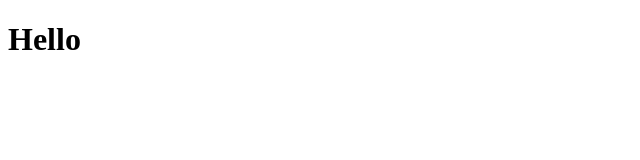
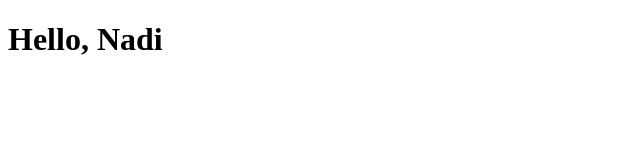
Before and after one commit to Nadi1912/My-first-project, a plain HTML site: page index.html in a window 1280 px wide. Shown: the whole page, without its empty margins (0-640 px from the left). Drawn offline with Linux system fonts and the light colour scheme.

Commit message:
изменения

```diff
--- a/index.html
+++ b/index.html
@@ -6,6 +6,6 @@
     <title>Document</title>
 </head>
 <body>
-    <h1> Hello</h1>
+    <h1> Hello, Nadi</h1>
 </body>
 </html>
```
